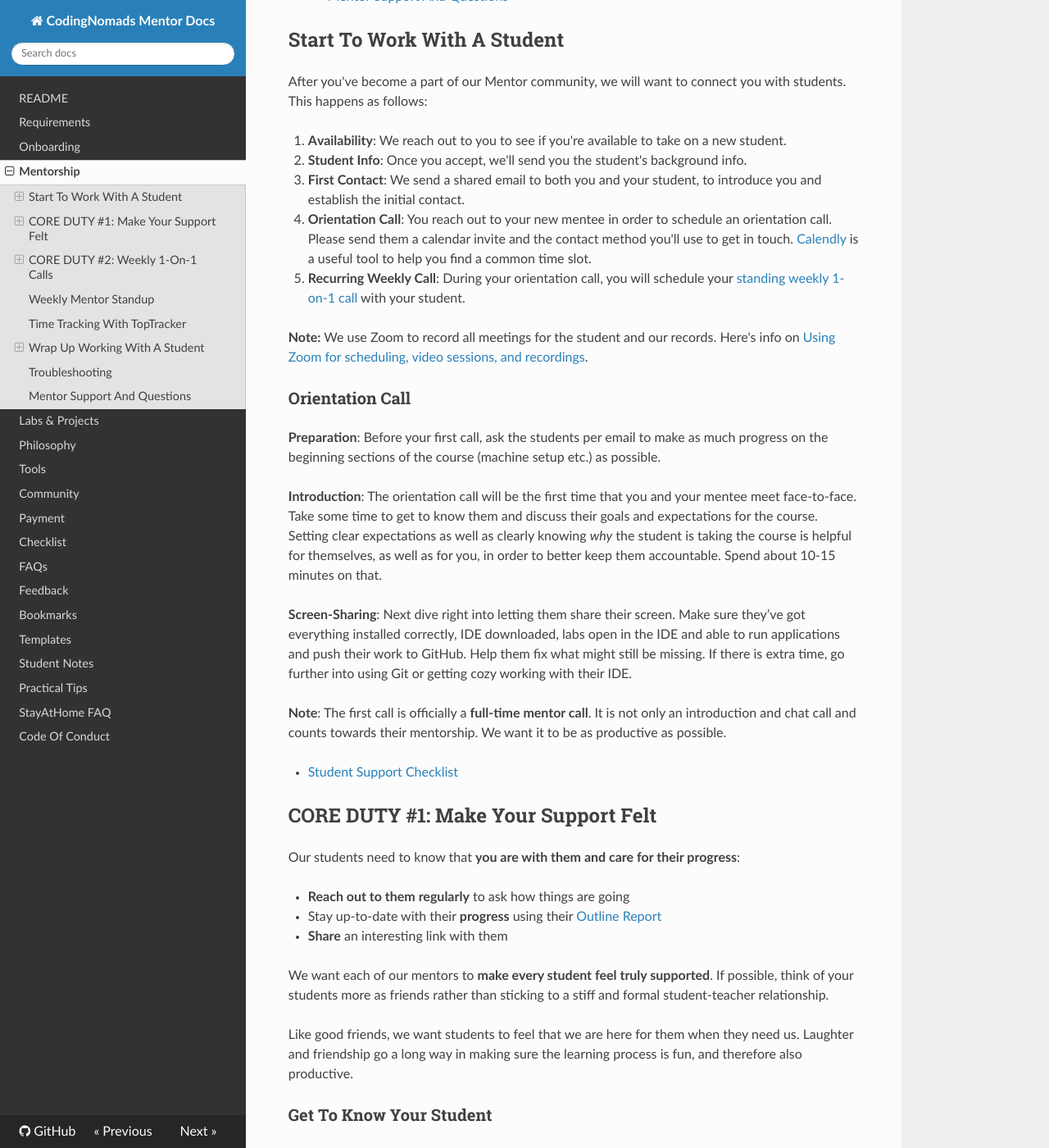
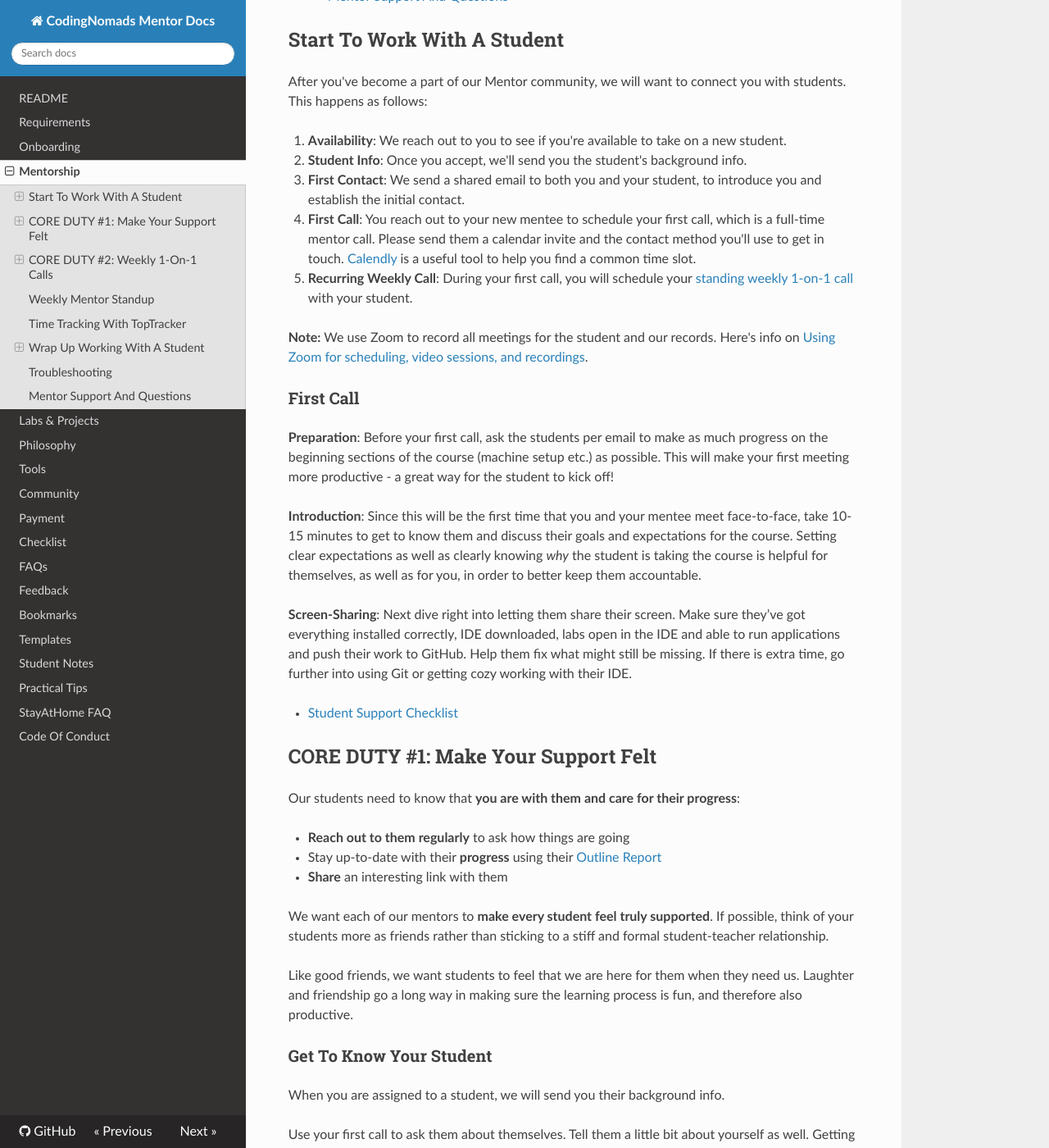
Before and after one commit to CodingNomads/mentor-docs, an MkDocs documentation site: the page built from docs/03_mentorship_process.md, in a window 1280 px wide and 1400 px high, scrolled down 860 px. Shown: the whole window at 82% size. Built offline with MkDocs 1.6.1, drawn with Linux system fonts in a browser that asks for light colours; nearby versions of some CDN libraries; some of the changed text lies outside the part shown.

Commit message:
Update 03_mentorship_process.md

```diff
--- a/docs/03_mentorship_process.md
+++ b/docs/03_mentorship_process.md
@@ -11,20 +11,19 @@ After you've become a part of our Mentor community, we will want to connect you
 1. **Availability**: We reach out to you to see if you're available to take on a new student.
 2. **Student Info**: Once you accept, we'll send you the student's background info.
 3. **First Contact**: We send a shared email to both you and your student, to introduce you and establish the initial contact.
-4. **Orientation Call**: You reach out to your new mentee in order to schedule an orientation call. Please send them a calendar invite and the contact method you'll use to get in touch. [Calendly](https://calendly.com/) is a useful tool to help you find a common time slot.
-5. **Recurring Weekly Call**: During your orientation call, you will schedule your [standing weekly 1-on-1 call](03_mentorship_process.md#core-duty-2-weekly-1-on-1-calls) with your student.
+4. **First Call**: You reach out to your new mentee to schedule your first call, which is a full-time mentor call. Please send them a calendar invite and the contact method you'll use to get in touch. [Calendly](https://calendly.com/) is a useful tool to help you find a common time slot.
+5. **Recurring Weekly Call**: During your first call, you will schedule your [standing weekly 1-on-1 call](03_mentorship_process.md#core-duty-2-weekly-1-on-1-calls) with your student.
 
 **Note:** We use Zoom to record all meetings for the student and our records. Here's info on [Using Zoom for scheduling, video sessions, and recordings](05_tools.md#video-sessions-and-recordings-with-zoom).
 
-### Orientation Call
+### First Call
 
-**Preparation**: Before your first call, ask the students per email to make as much progress on the beginning sections of the course (machine setup etc.) as possible.
+**Preparation**: Before your first call, ask the students per email to make as much progress on the beginning sections of the course (machine setup etc.) as possible. This will make your first meeting more productive - a great way for the student to kick off!
 
-**Introduction**: The orientation call will be the first time that you and your mentee meet face-to-face. Take some time to get to know them and discuss their goals and expectations for the course. Setting clear expectations as well as clearly knowing _why_ the student is taking the course is helpful for themselves, as well as for you, in order to better keep them accountable. Spend about 10-15 minutes on that.
+**Introduction**: Since this will be the first time that you and your mentee meet face-to-face, take 10-15 minutes  to get to know them and discuss their goals and expectations for the course. Setting clear expectations as well as clearly knowing _why_ the student is taking the course is helpful for themselves, as well as for you, in order to better keep them accountable.
 
 **Screen-Sharing**: Next dive right into letting them share their screen. Make sure they’ve got everything installed correctly, IDE downloaded, labs open in the IDE and able to run applications and push their work to GitHub. Help them fix what might still be missing. If there is extra time, go further into using Git or getting cozy working with their IDE.
 
-**Note**: The first call is officially a **full-time mentor call**. It is not only an introduction and chat call and counts towards their mentorship. We want it to be as productive as possible.
 
 - [Student Support Checklist](08_checklist.md)
 
```
